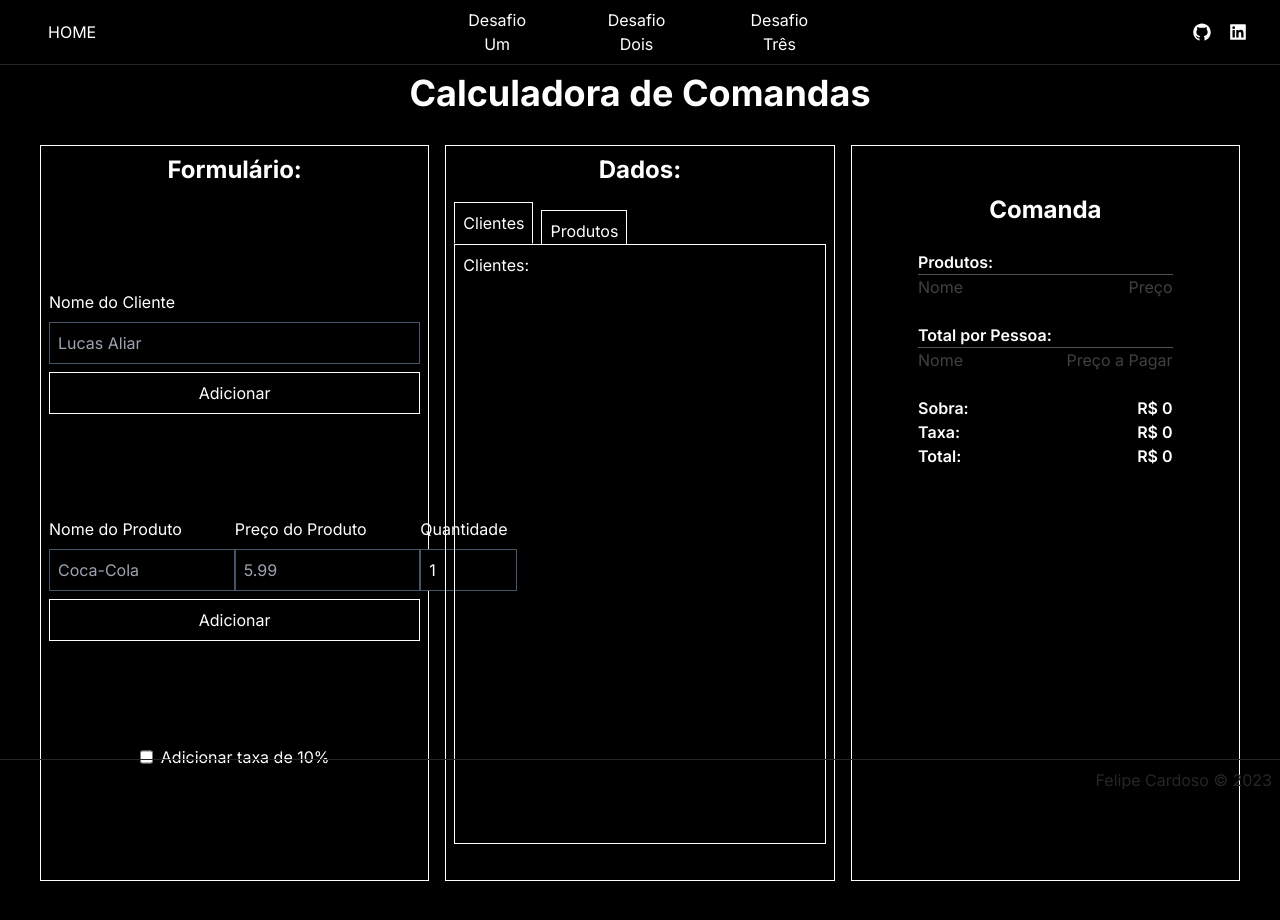
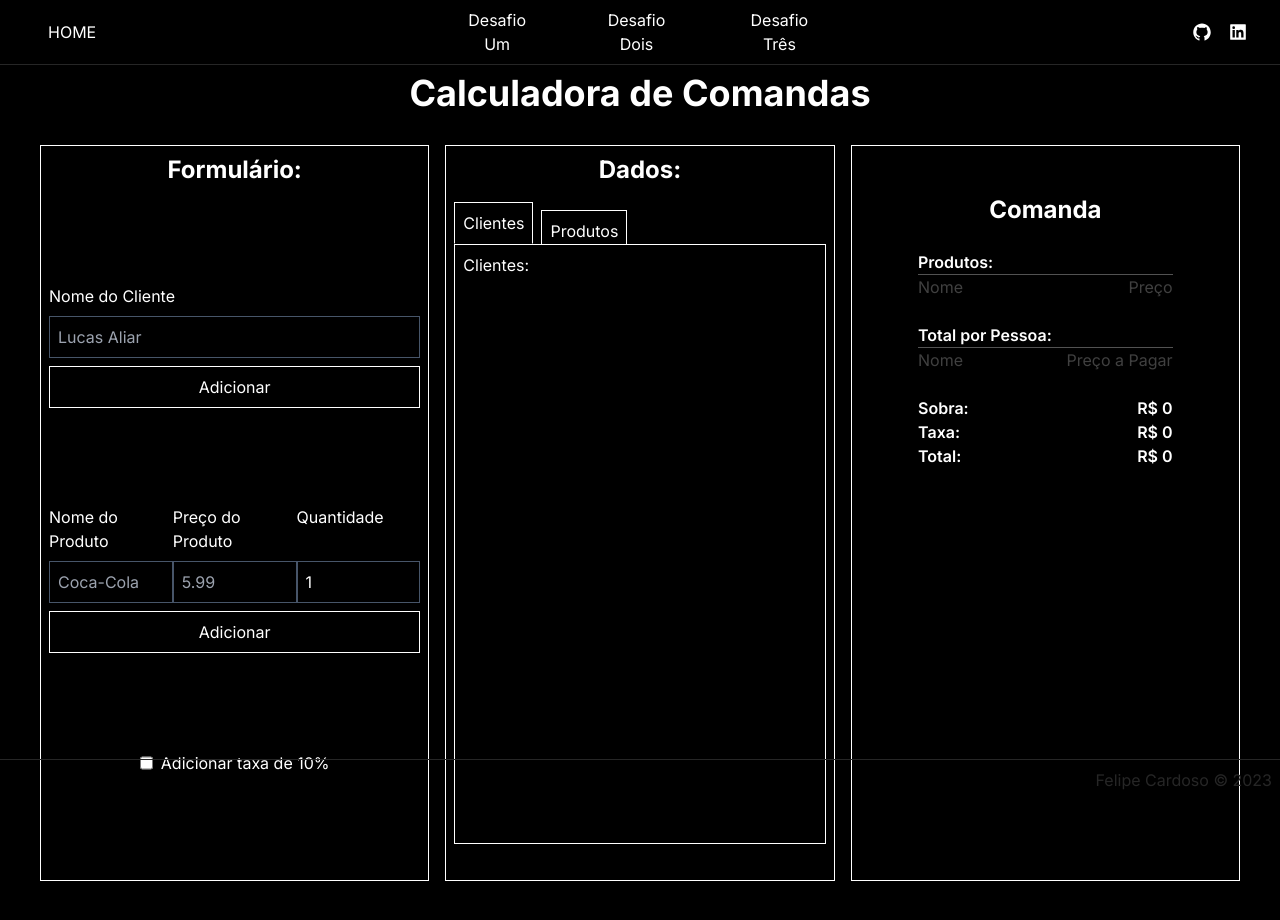
Before and after one commit to imLymei/desafios-rdo, a Next.js app: page /desafio-tres in a window 1280 px wide. Built offline with nearby package versions, Linux system fonts and the light colour scheme.

Commit message:
fix: challenge three form input clipping

```diff
--- a/app/desafio-tres/page.tsx
+++ b/app/desafio-tres/page.tsx
@@ -262,8 +262,8 @@ function Page() {
 					</button>
 				</div>
 				<div className='flex flex-col gap-2 w-full'>
-					<div className='flex'>
-						<div className='flex flex-col w-1/2 gap-2'>
+					<div className='grid grid-cols-2 lg:grid-cols-3 w-full'>
+						<div className='flex flex-col justify-between gap-2'>
 							<label>Nome do Produto</label>
 							<input
 								ref={addProductNameInput}
@@ -271,7 +271,7 @@ function Page() {
 								placeholder='Coca-Cola'
 							/>
 						</div>
-						<div className='flex flex-col w-1/2 gap-2'>
+						<div className='flex flex-col justify-between gap-2'>
 							<label>Preço do Produto</label>
 							<input
 								ref={addProductPriceInput}
@@ -279,7 +279,7 @@ function Page() {
 								placeholder='5.99'
 							/>
 						</div>
-						<div className='flex flex-col w-1/2 gap-2'>
+						<div className='flex flex-col justify-between gap-2 max-lg:col-span-2'>
 							<label>Quantidade</label>
 							<input
 								ref={addProductQuantityInput}
```
